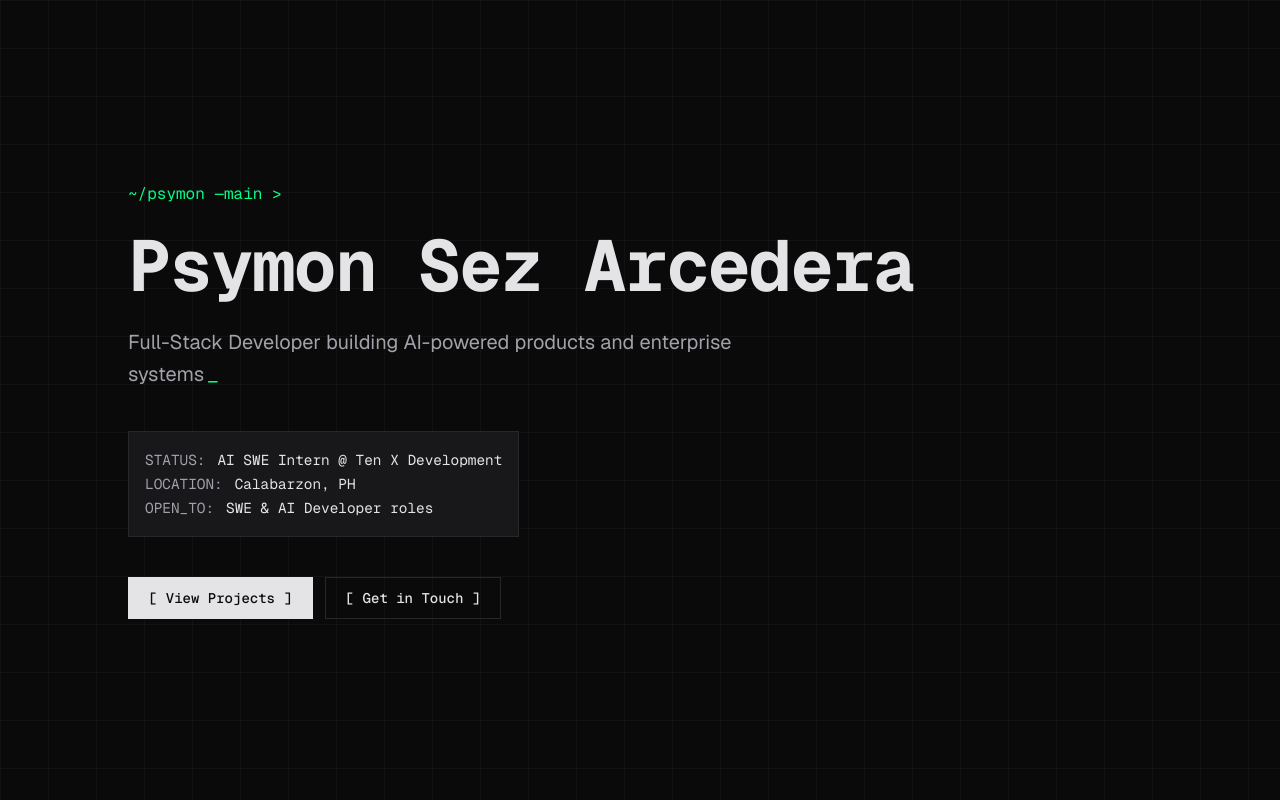
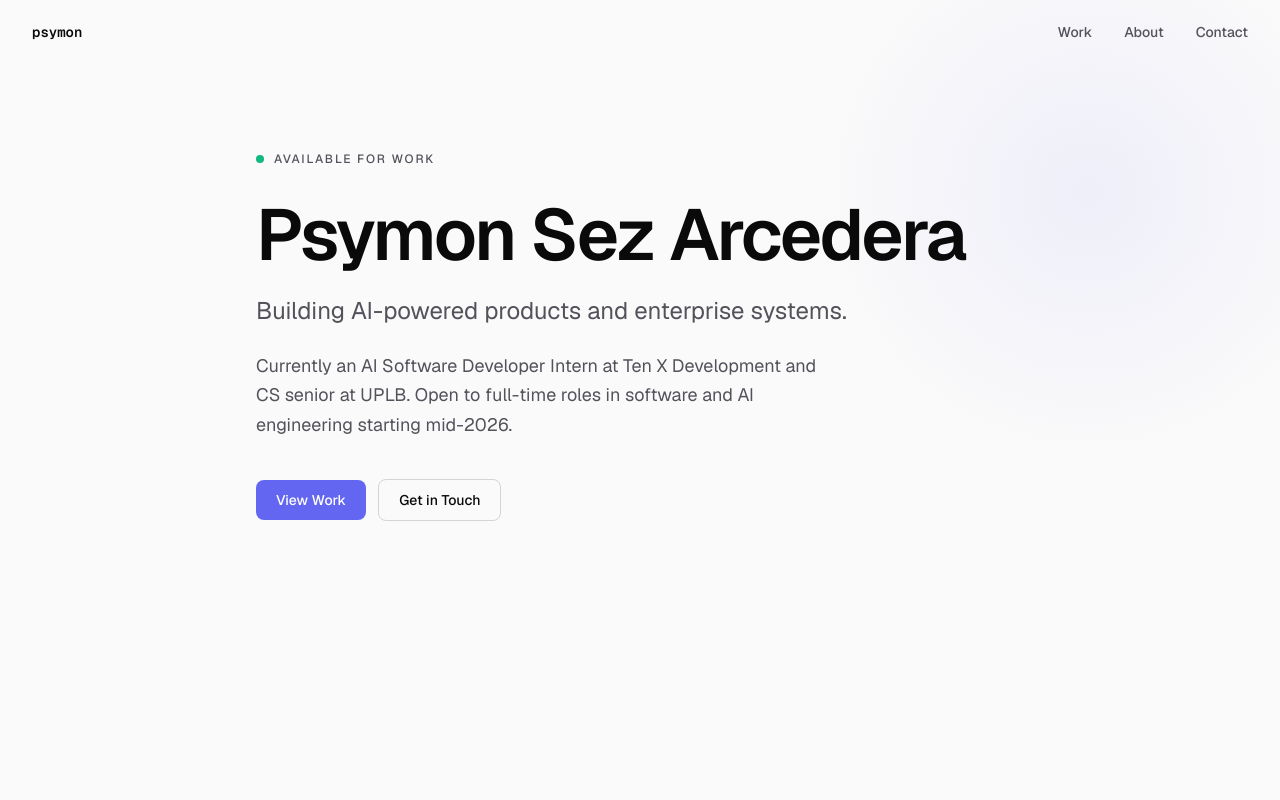
Before and after one commit to PsymonSezArcedera/psymonsez_portfolio, a Next.js app: page / in a window 1280 px wide. Shown: the top 800 px of the page. Built offline with nearby package versions, Linux system fonts and the light colour scheme.

Commit message:
feat: redesign to professional light theme and add navigation

```diff
--- a/app/components/hero.tsx
+++ b/app/components/hero.tsx
@@ -2,52 +2,54 @@ export function Hero() {
   return (
     <section
       id="hero"
-      className="bg-grid relative flex min-h-screen items-center px-6 py-24 sm:px-10"
+      className="relative flex min-h-screen items-center overflow-hidden px-6 pt-16 pb-32 md:px-8 md:pb-48"
     >
-      <div className="mx-auto w-full max-w-5xl">
-        <p className="font-mono text-sm text-accent sm:text-base">
-          ~/psymon —main &gt;
-        </p>
+      {/* Subtle accent glow — top right, almost imperceptible */}
+      <div
+        aria-hidden="true"
+        className="pointer-events-none absolute -right-32 -top-32 h-160 w-160"
+        style={{
+          background:
+            "radial-gradient(circle at center, rgba(99, 102, 241, 0.08), transparent 60%)",
+        }}
+      />
 
-        <h1 className="font-heading mt-6 text-4xl font-bold tracking-tight sm:text-5xl md:text-6xl xl:text-7xl">
+      <div className="relative mx-auto w-full max-w-3xl">
+        {/* Availability indicator */}
+        <div className="flex items-center gap-2.5 text-xs font-medium uppercase tracking-[0.15em] text-foreground-muted">
+          <span className="relative flex h-2 w-2" aria-hidden="true">
+            <span className="absolute inline-flex h-full w-full animate-ping rounded-full bg-success opacity-60" />
+            <span className="relative inline-flex h-2 w-2 rounded-full bg-success" />
+          </span>
+          Available for work
+        </div>
+
+        <h1 className="mt-8 text-5xl font-semibold tracking-[-0.03em] md:text-7xl">
           Psymon Sez Arcedera
         </h1>
 
-        <p className="mt-6 max-w-2xl text-lg leading-relaxed text-muted-foreground sm:text-xl">
-          <span>
-            Full-Stack Developer building AI-powered products and enterprise
-            systems
-          </span>
-          <span aria-hidden="true" className="terminal-cursor" />
+        <p className="mt-6 max-w-2xl text-xl text-foreground-muted md:text-2xl">
+          Building AI-powered products and enterprise systems.
         </p>
 
-        <dl className="mt-10 inline-block border border-border bg-card p-4 font-mono text-sm leading-6 sm:text-[0.9rem]">
-          <div className="flex gap-3">
-            <dt className="text-muted-foreground">STATUS:</dt>
-            <dd>AI SWE Intern @ Ten X Development</dd>
-          </div>
-          <div className="flex gap-3">
-            <dt className="text-muted-foreground">LOCATION:</dt>
-            <dd>Calabarzon, PH</dd>
-          </div>
-          <div className="flex gap-3">
-            <dt className="text-muted-foreground">OPEN_TO:</dt>
-            <dd>SWE &amp; AI Developer roles</dd>
-          </div>
-        </dl>
+        <p className="mt-6 max-w-xl text-base leading-relaxed text-foreground-muted md:text-lg">
+          Currently an AI Software Developer Intern at Ten X Development and CS
+          senior at UPLB. Open to full-time roles in software and AI engineering
+          starting mid-2026.
+        </p>
 
-        <div className="mt-10 flex flex-col gap-3 sm:flex-row">
+        <div className="mt-10 flex flex-wrap items-center gap-3">
           <a
             href="#projects"
-            className="inline-flex items-center justify-center border border-foreground bg-foreground px-5 py-2.5 font-mono text-sm font-medium text-background transition-colors hover:bg-transparent hover:text-foreground"
+            className="inline-flex items-center justify-center rounded-lg bg-accent px-5 py-2.5 text-sm font-medium text-accent-foreground transition-all duration-200 hover:-translate-y-0.5 hover:bg-accent/90"
           >
-            [ View Projects ]
+            View Work
           </a>
           <a
             href="#contact"
-            className="inline-flex items-center justify-center border border-border bg-transparent px-5 py-2.5 font-mono text-sm font-medium text-foreground transition-colors hover:border-accent-secondary hover:text-accent-secondary"
+            className="inline-flex items-center justify-center rounded-lg border border-border-strong px-5 py-2.5 text-sm font-medium text-foreground transition-all duration-200 hover:border-foreground"
           >
-            [ Get in Touch ]
+            Get in Touch
           </a>
         </div>
       </div>
--- /dev/null
+++ b/app/components/nav.tsx
@@ -0,0 +1,104 @@
+"use client";
+
+import Link from "next/link";
+import { useEffect, useState } from "react";
+import { Menu, X } from "lucide-react";
+
+const links = [
+  { label: "Work", href: "#projects" },
+  { label: "About", href: "#about" },
+  { label: "Contact", href: "#contact" },
+];
+
+export function Nav() {
+  const [scrolled, setScrolled] = useState(false);
+  const [open, setOpen] = useState(false);
+
+  useEffect(() => {
+    const onScroll = () => setScrolled(window.scrollY > 20);
+    onScroll();
+    window.addEventListener("scroll", onScroll, { passive: true });
+    return () => window.removeEventListener("scroll", onScroll);
+  }, []);
+
+  // Lock background scroll while the mobile menu is open.
+  useEffect(() => {
+    if (!open) return;
+    const previous = document.body.style.overflow;
+    document.body.style.overflow = "hidden";
+    return () => {
+      document.body.style.overflow = previous;
+    };
+  }, [open]);
+
+  return (
+    <>
+      <nav
+        className={`fixed left-0 right-0 top-0 z-50 transition-all duration-200 ${
+          scrolled
+            ? "border-b border-border bg-background/80 backdrop-blur-md"
+            : "border-b border-transparent"
+        }`}
+      >
+        <div className="mx-auto flex h-16 max-w-7xl items-center justify-between px-6 md:px-8">
+          <Link
+            href="/"
+            className="font-mono text-sm font-semibold text-foreground"
+          >
+            psymon
+          </Link>
+
+          <div className="hidden items-center gap-8 md:flex">
+            {links.map((link) => (
+              <a
+                key={link.label}
+                href={link.href}
+                className="text-sm font-medium text-foreground-muted transition-colors duration-200 hover:text-foreground"
+              >
+                {link.label}
+              </a>
+            ))}
+          </div>
+
+          <button
+            type="button"
+            onClick={() => setOpen(true)}
+            aria-label="Open menu"
+            className="text-foreground-muted transition-colors duration-200 hover:text-foreground md:hidden"
+          >
+            <Menu className="h-5 w-5" />
+          </button>
+        </div>
+      </nav>
+
+      {open ? (
+        <div
+          role="dialog"
+          aria-modal="true"
+          aria-label="Site navigation"
+          className="fixed inset-0 z-50 flex flex-col items-center justify-center gap-8 bg-background md:hidden"
+        >
+          <button
+            type="button"
+            onClick={() => setOpen(false)}
+            aria-label="Close menu"
+            className="absolute right-6 top-5 text-foreground-muted transition-colors duration-200 hover:text-foreground"
+          >
+            <X className="h-6 w-6" />
+          </button>
+
+          {links.map((link) => (
+            <a
+              key={link.label}
+              href={link.href}
+              onClick={() => setOpen(false)}
+              className="text-3xl font-medium text-foreground"
+            >
+              {link.label}
+            </a>
+          ))}
+        </div>
+      ) : null}
+    </>
+  );
+}
--- a/app/globals.css
+++ b/app/globals.css
@@ -5,124 +5,174 @@
 @custom-variant dark (&:is(.dark *));
 
 @theme inline {
+  /* Surfaces */
   --color-background: var(--background);
+  --color-background-elevated: var(--background-elevated);
+  --color-background-overlay: var(--background-overlay);
+
+  /* Text */
   --color-foreground: var(--foreground);
+  --color-foreground-muted: var(--foreground-muted);
+  --color-foreground-subtle: var(--foreground-subtle);
+
+  /* Borders */
+  --color-border: var(--border);
+  --color-border-strong: var(--border-strong);
+
+  /* Accent */
+  --color-accent: var(--accent);
+  --color-accent-foreground: var(--accent-foreground);
+  --color-accent-subtle: var(--accent-subtle);
+
+  /* Semantic */
+  --color-success: var(--success);
+  --color-warning: var(--warning);
+  --color-destructive: var(--destructive);
+
+  /* Fonts */
   --font-sans: var(--font-geist-sans);
   --font-mono: var(--font-geist-mono);
-  --font-heading: var(--font-geist-mono);
+
+  /* shadcn token aliases — primitives map onto the design tokens above */
+  --color-card: var(--card);
+  --color-card-foreground: var(--card-foreground);
+  --color-popover: var(--popover);
+  --color-popover-foreground: var(--popover-foreground);
+  --color-primary: var(--primary);
+  --color-primary-foreground: var(--primary-foreground);
+  --color-secondary: var(--secondary);
+  --color-secondary-foreground: var(--secondary-foreground);
+  --color-muted: var(--muted);
+  --color-muted-foreground: var(--muted-foreground);
+  --color-input: var(--input);
+  --color-ring: var(--ring);
+  --color-chart-1: var(--chart-1);
+  --color-chart-2: var(--chart-2);
+  --color-chart-3: var(--chart-3);
+  --color-chart-4: var(--chart-4);
+  --color-chart-5: var(--chart-5);
+  --color-sidebar: var(--sidebar);
+  --color-sidebar-foreground: var(--sidebar-foreground);
+  --color-sidebar-primary: var(--sidebar-primary);
+  --color-sidebar-primary-foreground: var(--sidebar-primary-foreground);
+  --color-sidebar-accent: var(--sidebar-accent);
+  --color-sidebar-accent-foreground: var(--sidebar-accent-foreground);
+  --color-sidebar-border: var(--sidebar-border);
   --color-sidebar-ring: var(--sidebar-ring);
-  --color-sidebar-border: var(--sidebar-border);
-  --color-sidebar-accent-foreground: var(--sidebar-accent-foreground);
-  --color-sidebar-accent: var(--sidebar-accent);
-  --color-sidebar-primary-foreground: var(--sidebar-primary-foreground);
-  --color-sidebar-primary: var(--sidebar-primary);
-  --color-sidebar-foreground: var(--sidebar-foreground);
-  --color-sidebar: var(--sidebar);
-  --color-chart-5: var(--chart-5);
-  --color-chart-4: var(--chart-4);
-  --color-chart-3: var(--chart-3);
-  --color-chart-2: var(--chart-2);
-  --color-chart-1: var(--chart-1);
-  --color-ring: var(--ring);
-  --color-input: var(--input);
-  --color-border: var(--border);
-  --color-destructive: var(--destructive);
-  --color-accent-foreground: var(--accent-foreground);
-  --color-accent: var(--accent);
-  --color-accent-secondary: var(--accent-secondary);
-  --color-muted-foreground: var(--muted-foreground);
-  --color-muted: var(--muted);
-  --color-secondary-foreground: var(--secondary-foreground);
-  --color-secondary: var(--secondary);
-  --color-primary-foreground: var(--primary-foreground);
-  --color-primary: var(--primary);
-  --color-popover-foreground: var(--popover-foreground);
-  --color-popover: var(--popover);
-  --color-card-foreground: var(--card-foreground);
-  --color-card: var(--card);
-  --radius-sm: calc(var(--radius) * 0.6);
-  --radius-md: calc(var(--radius) * 0.8);
+
+  --radius-sm: calc(var(--radius) * 0.5);
+  --radius-md: calc(var(--radius) * 0.75);
   --radius-lg: var(--radius);
-  --radius-xl: calc(var(--radius) * 1.4);
-  --radius-2xl: calc(var(--radius) * 1.8);
-  --radius-3xl: calc(var(--radius) * 2.2);
-  --radius-4xl: calc(var(--radius) * 2.6);
+  --radius-xl: calc(var(--radius) * 1.5);
+  --radius-2xl: calc(var(--radius) * 2);
+  --radius-3xl: calc(var(--radius) * 2.5);
+  --radius-4xl: calc(var(--radius) * 3);
 }
 
 /*
- * Portfolio palette — terminal/code aesthetic, dark-default.
- * Maps shadcn tokens onto the palette defined in CLAUDE.md so any
- * shadcn primitive inherits the correct surface, border, and accent colors.
+ * Design tokens — dark-first per CLAUDE.md.
+ * shadcn primitives are mapped onto these so a single token edit propagates
+ * through cards, buttons, inputs, etc.
  */
 :root {
-  --background: #0a0a0a;
-  --foreground: #e4e4e7;
-  --card: #18181b;
-  --card-foreground: #e4e4e7;
-  --popover: #18181b;
-  --popover-foreground: #e4e4e7;
-  --primary: #e4e4e7;
-  --primary-foreground: #0a0a0a;
-  --secondary: #27272a;
-  --secondary-foreground: #e4e4e7;
-  --muted: #18181b;
-  --muted-foreground: #a1a1aa;
-  --accent: #00ff88;
-  --accent-foreground: #0a0a0a;
-  --accent-secondary: #00d4ff;
+  --background: #fafafa;
+  --background-elevated: #ffffff;
+  --background-overlay: #f4f4f5;
+
+  --foreground: #0a0a0b;
+  --foreground-muted: #52525b;
+  --foreground-subtle: #71717a;
+
+  --border: #e4e4e7;
+  --border-strong: #d4d4d8;
+
+  --accent: #6366f1;
+  --accent-foreground: #ffffff;
+  --accent-subtle: rgba(99, 102, 241, 0.08);
+
+  --success: #10b981;
+  --warning: #f59e0b;
   --destructive: #ef4444;
-  --border: #27272a;
-  --input: #27272a;
-  --ring: #00d4ff;
-  --chart-1: #00ff88;
-  --chart-2: #00d4ff;
-  --chart-3: #a1a1aa;
-  --chart-4: #71717a;
-  --chart-5: #52525b;
+
   --radius: 0.5rem;
-  --sidebar: #0a0a0a;
-  --sidebar-foreground: #e4e4e7;
-  --sidebar-primary: #e4e4e7;
-  --sidebar-primary-foreground: #0a0a0a;
-  --sidebar-accent: #18181b;
-  --sidebar-accent-foreground: #e4e4e7;
-  --sidebar-border: #27272a;
-  --sidebar-ring: #00d4ff;
+
+  /* shadcn aliases */
+  --card: var(--background-elevated);
+  --card-foreground: var(--foreground);
+  --popover: var(--background-elevated);
+  --popover-foreground: var(--foreground);
+  --primary: var(--accent);
+  --primary-foreground: var(--accent-foreground);
+  --secondary: var(--background-overlay);
+  --secondary-foreground: var(--foreground);
+  --muted: var(--background-overlay);
+  --muted-foreground: var(--foreground-muted);
+  --input: var(--border);
+  --ring: var(--accent);
+
+  --chart-1: var(--accent);
+  --chart-2: var(--success);
+  --chart-3: var(--foreground-muted);
+  --chart-4: var(--foreground-subtle);
+  --chart-5: var(--border-strong);
+
+  --sidebar: var(--background);
+  --sidebar-foreground: var(--foreground);
+  --sidebar-primary: var(--accent);
+  --sidebar-primary-foreground: var(--accent-foreground);
+  --sidebar-accent: var(--background-elevated);
+  --sidebar-accent-foreground: var(--foreground);
+  --sidebar-border: var(--border);
+  --sidebar-ring: var(--accent);
 }
 
 .dark {
-  --background: #0a0a0a;
-  --foreground: #e4e4e7;
-  --card: #18181b;
-  --card-foreground: #e4e4e7;
-  --popover: #18181b;
-  --popover-foreground: #e4e4e7;
-  --primary: #e4e4e7;
-  --primary-foreground: #0a0a0a;
-  --secondary: #27272a;
-  --secondary-foreground: #e4e4e7;
-  --muted: #18181b;
-  --muted-foreground: #a1a1aa;
-  --accent: #00ff88;
-  --accent-foreground: #0a0a0a;
-  --accent-secondary: #00d4ff;
+  --background: #fafafa;
+  --background-elevated: #ffffff;
+  --background-overlay: #f4f4f5;
+
+  --foreground: #0a0a0b;
+  --foreground-muted: #52525b;
+  --foreground-subtle: #71717a;
+
+  --border: #e4e4e7;
+  --border-strong: #d4d4d8;
+
+  --accent: #6366f1;
+  --accent-foreground: #ffffff;
+  --accent-subtle: rgba(99, 102, 241, 0.08);
+
+  --success: #10b981;
+  --warning: #f59e0b;
   --destructive: #ef4444;
-  --border: #27272a;
-  --input: #27272a;
-  --ring: #00d4ff;
-  --chart-1: #00ff88;
-  --chart-2: #00d4ff;
-  --chart-3: #a1a1aa;
-  --chart-4: #71717a;
-  --chart-5: #52525b;
-  --sidebar: #0a0a0a;
-  --sidebar-foreground: #e4e4e7;
-  --sidebar-primary: #e4e4e7;
-  --sidebar-primary-foreground: #0a0a0a;
-  --sidebar-accent: #18181b;
-  --sidebar-accent-foreground: #e4e4e7;
-  --sidebar-border: #27272a;
-  --sidebar-ring: #00d4ff;
+
+  --card: var(--background-elevated);
+  --card-foreground: var(--foreground);
+  --popover: var(--background-elevated);
+  --popover-foreground: var(--foreground);
+  --primary: var(--accent);
+  --primary-foreground: var(--accent-foreground);
+  --secondary: var(--background-overlay);
+  --secondary-foreground: var(--foreground);
+  --muted: var(--background-overlay);
+  --muted-foreground: var(--foreground-muted);
+  --input: var(--border);
+  --ring: var(--accent);
+
+  --chart-1: var(--accent);
+  --chart-2: var(--success);
+  --chart-3: var(--foreground-muted);
+  --chart-4: var(--foreground-subtle);
+  --chart-5: var(--border-strong);
+
+  --sidebar: var(--background);
+  --sidebar-foreground: var(--foreground);
+  --sidebar-primary: var(--accent);
+  --sidebar-primary-foreground: var(--accent-foreground);
+  --sidebar-accent: var(--background-elevated);
+  --sidebar-accent-foreground: var(--foreground);
+  --sidebar-border: var(--border);
+  --sidebar-ring: var(--accent);
 }
 
 @layer base {
@@ -131,40 +181,9 @@
   }
   body {
     @apply bg-background text-foreground font-sans;
-    font-feature-settings: "ss01", "cv11";
-  }
-  html {
-    @apply font-sans;
   }
   ::selection {
     background: var(--accent);
     color: var(--accent-foreground);
   }
 }
-
-@layer utilities {
-  .font-heading {
-    font-family: var(--font-geist-mono);
-  }
-
-  /* Subtle 1px grid backdrop — opt-in via class on a section. */
-  .bg-grid {
-    background-image:
-      linear-gradient(to right, rgb(255 255 255 / 0.03) 1px, transparent 1px),
-      linear-gradient(to bottom, rgb(255 255 255 / 0.03) 1px, transparent 1px);
-    background-size: 48px 48px;
-  }
-
-  /* Blinking terminal cursor — pair with `after:content-['_']` or similar. */
-  .terminal-cursor::after {
-    content: "_";
-    margin-left: 0.15em;
-    animation: terminal-blink 1.1s steps(1) infinite;
-    color: var(--accent);
-  }
-}
-
-@keyframes terminal-blink {
-  0%, 50% { opacity: 1; }
-  50.01%, 100% { opacity: 0; }
-}
--- a/app/layout.tsx
+++ b/app/layout.tsx
@@ -1,5 +1,6 @@
 import type { Metadata } from "next";
 import { Geist, Geist_Mono } from "next/font/google";
+import { Nav } from "./components/nav";
 import "./globals.css";
 
 const geistSans = Geist({
@@ -15,7 +16,7 @@ const geistMono = Geist_Mono({
 export const metadata: Metadata = {
   title: "Psymon Sez Arcedera — Full-Stack Developer",
   description:
-    "Full-Stack Developer building AI-powered products and enterprise systems. CS senior at UPLB, DOST-SEI Merit Scholar, AI SWE Intern at Ten X Development.",
+    "Building AI-powered products and enterprise systems. CS senior at UPLB, DOST scholar.",
 };
 
 export default function RootLayout({
@@ -26,10 +27,13 @@ export default function RootLayout({
   return (
     <html
       lang="en"
-      className={`${geistSans.variable} ${geistMono.variable} dark h-full scroll-smooth antialiased`}
+      className={`${geistSans.variable} ${geistMono.variable} h-full scroll-smooth antialiased`}
       suppressHydrationWarning
     >
-      <body className="min-h-full flex flex-col">{children}</body>
+      <body className="min-h-full flex flex-col">
+        <Nav />
+        {children}
+      </body>
     </html>
   );
 }
```
